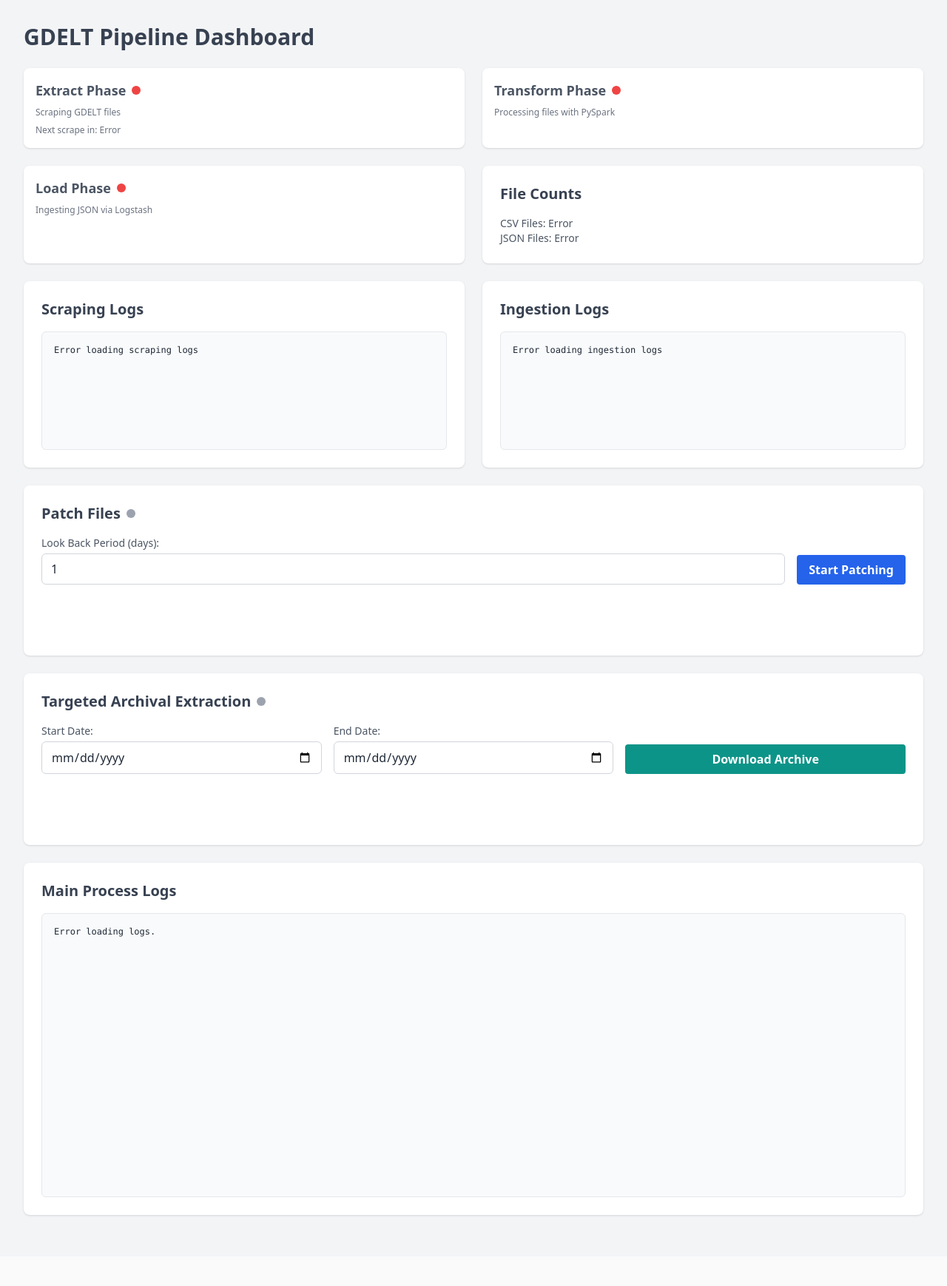
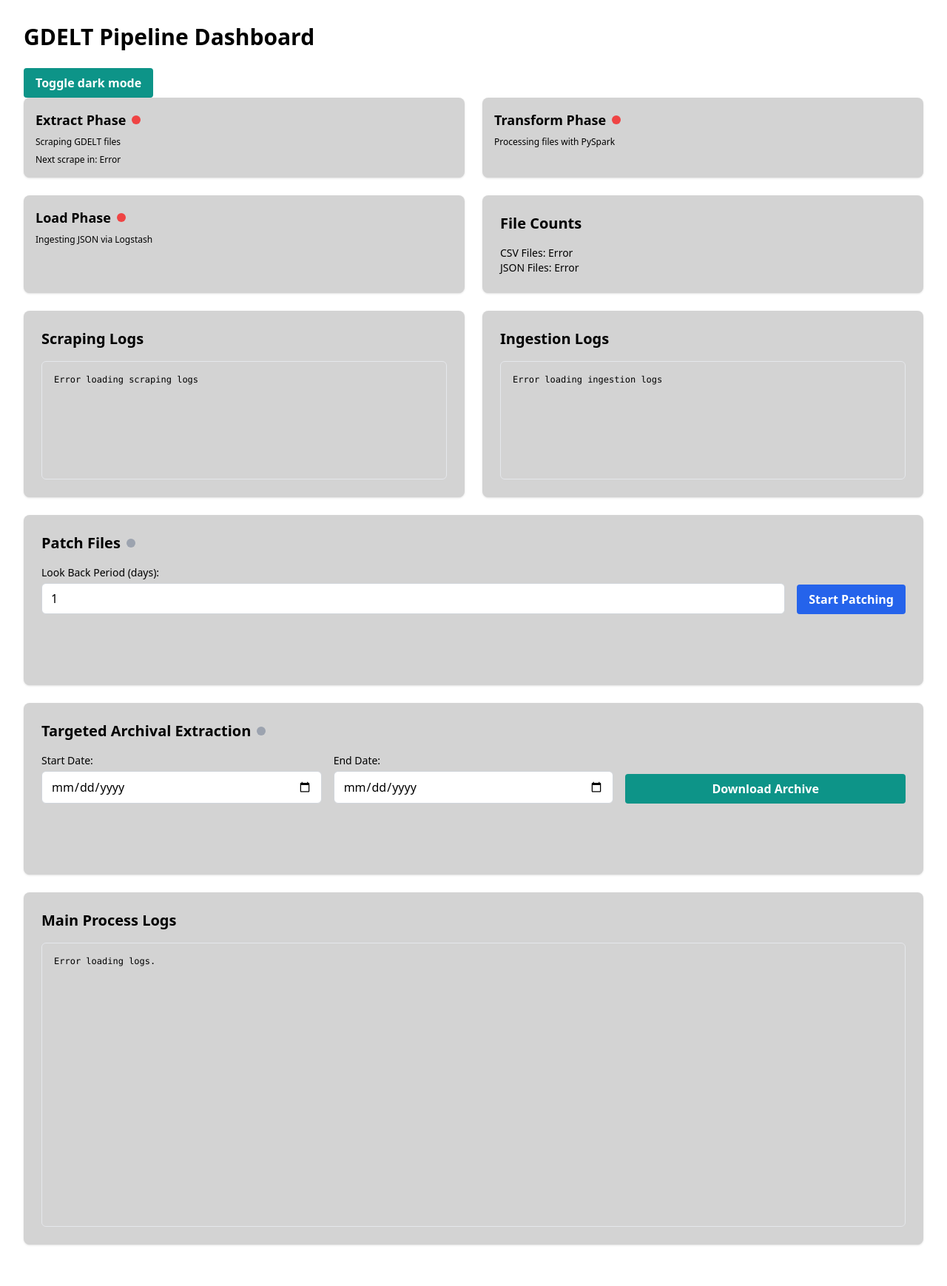
Before and after one commit to o6-webwork/GDELT_ELK, a FastAPI app: page / in a window 1280 px wide. Shown: the whole page at 74% size. Before the commit the page ends 1644 px from the top, so only its background shows below. Run offline with FastAPI, Linux system fonts and the light colour scheme; data that the repository does not hold is empty; some libraries are stand-ins or nearby versions; some web fonts are replaced.

Commit message:
Added dark / light mode functionality

```diff
--- a/pipeline-monitoring/app.py
+++ b/pipeline-monitoring/app.py
@@ -11,6 +11,7 @@ from fastapi import FastAPI, Request, Form
 from fastapi.responses import JSONResponse, HTMLResponse
 from fastapi.templating import Jinja2Templates
 import uvicorn
+from fastapi.responses import RedirectResponse
 
 # Create FastAPI app instance
 app = FastAPI()
@@ -27,6 +28,8 @@ JSON_LOG_FILE = os.environ.get("JSON_FILE_PATH", "./logs/json_log.txt")
 DOWNLOAD_FOLDER = "./csv"
 LOGSTASH_FOLDER = "./logstash_ingest_data/json"
 PYSPARK_LOG_FILE = "./logs/pyspark_log.txt"
+current_viewing_mode = "light"
+alt_viewing_mode = "dark"
 
 INTERVAL = 15 * 60  # 15 minutes delay
 
@@ -47,7 +50,6 @@ archive_downloaded_files = []
 
 
 ############################ Helper Functions ############################
-
 def write(content):
     """
     Append log data into the log file with a current timestamp (Asia/Singapore).
@@ -278,7 +280,6 @@ def patching_task_range(start_date_str, end_date_str, base_url="http://data.gdel
 
 
 ############################ FastAPI Routes ############################
-
 @app.get("/", response_class=HTMLResponse)
 async def dashboard(request: Request):
     if os.path.exists(LOG_FILE):
@@ -286,8 +287,16 @@ async def dashboard(request: Request):
             data = f.read().split("\n")
     else:
         data = []
-    return templates.TemplateResponse("dashboard.html", {"request": request, "data": data})
+    return templates.TemplateResponse(
+            "dashboard.html",
+            {"request": request, "data": data, "view_mode": current_viewing_mode, "alt_view_mode": alt_viewing_mode}
+        )
 
+@app.get("/setcolor")
+async def set_color():
+    global current_viewing_mode, alt_viewing_mode
+    current_viewing_mode, alt_viewing_mode = alt_viewing_mode, current_viewing_mode
+    return RedirectResponse("/")
 
 @app.get("/remaining")
 async def remaining():
@@ -299,7 +308,6 @@ async def remaining():
 
 @app.get("/logs")
 async def get_logs():
-    time.sleep(1)
     logs = displaying_logs(LOG_FILE, 500)
     logs = [line.rstrip() for line in logs]
     return {"lines": logs}
@@ -307,21 +315,18 @@ async def get_logs():
 
 @app.get("/scraping_logs")
 async def displaying_scraping_logs():
-    time.sleep(1)
     scraping_logs = displaying_logs(SCRAPING_LOG_FILE)
     return {"lines": scraping_logs}
 
 
 @app.get("/ingestion_logs")
 async def displaying_ingestion_logs():
-    time.sleep(1)
     ingestion_logs = displaying_logs(JSON_LOG_FILE, 12)
     return {"lines": ingestion_logs}
 
 
 @app.get("/status")
 async def status():
-    time.sleep(1)
     scraping_status = get_pipeline_status(SCRAPING_LOG_FILE)
     transform_status = get_pipeline_status(JSON_LOG_FILE)
     ingestion_status = get_pipeline_status(INGESTION_LOG_FILE)
@@ -334,7 +339,6 @@ async def status():
 
 @app.get("/file_counts")
 async def file_counts():
-    time.sleep(1)
     try:
         csv_files = os.listdir(DOWNLOAD_FOLDER)
         json_files = os.listdir(LOGSTASH_FOLDER)
--- a/pipeline-monitoring/templates/dashboard.html
+++ b/pipeline-monitoring/templates/dashboard.html
@@ -22,43 +22,73 @@
       width: 12px; height: 12px; border-radius: 50%;
       display: inline-block; vertical-align: middle;
     }
+
+    body {
+        {% if view_mode=="dark" %}
+          background-color: black;
+          color: white;
+        {% else %}
+          background-color: white;
+          color: black;
+        {% endif %}
+    }
+
+    .light-dark-box {
+        {% if view_mode=="dark" %}
+          background-color: rgb(33, 33, 33);
+        {% else %}
+          background-color: lightgray;
+        {% endif %}
+
+    .padding {
+      padding: 5vw;
+    }
+
+    }
   </style>
 </head>
-<body class="bg-gray-100 font-sans text-gray-800">
+<body class="font-sans">
   <div class="container mx-auto p-4 md:p-6 lg:p-8 max-w-7xl">
-    <h1 class="text-3xl font-bold mb-6 text-gray-700">GDELT Pipeline Dashboard</h1>
+    <h1 class="text-3xl font-bold mb-6">GDELT Pipeline Dashboard</h1>
+    <div class="padding">
+      <a href="/setcolor">
+        <button type="button" class="bg-teal-600 hover:bg-teal-700 text-white font-bold py-2 px-4 rounded whitespace-nowrap">
+            Toggle {{ alt_view_mode }} mode
+        </button>
+      </a>
+    </div>
 
     <!-- Top Panels Section: 2 x 2 Grid -->
   <div class="grid grid-cols-1 md:grid-cols-2 gap-6 mb-6">
     <!-- Extract Phase Panel -->
-    <div class="bg-white p-4 rounded-lg shadow">
-      <h2 class="text-lg font-semibold mb-2 text-gray-600 flex items-center">
+    <div class="p-4 rounded-lg shadow light-dark-box">
+      <h2 class="text-lg font-semibold mb-2 flex items-center">
         Extract Phase
         <span id="extractIndicator" class="status-dot bg-gray-400 ml-2"></span>
       </h2>
-      <p class="text-xs text-gray-500 mt-1">Scraping GDELT files</p>
-      <p class="text-xs text-gray-500 mt-2">Next scrape in: <span id="remainingExtract" class="font-medium">Loading...</span></p>
+      <p class="text-xs mt-1">Scraping GDELT files</p>
+      <p class="text-xs mt-2">Next scrape in: <span id="remainingExtract" class="font-medium">Loading...</span></p>
     </div>
     <!-- Transform Phase Panel -->
-    <div class="bg-white p-4 rounded-lg shadow">
-      <h2 class="text-lg font-semibold mb-2 text-gray-600 flex items-center">
+    <div class="p-4 rounded-lg shadow light-dark-box">
+      <h2 class="text-lg font-semibold mb-2  flex items-center">
         Transform Phase
         <span id="transformIndicator" class="status-dot bg-gray-400 ml-2"></span>
       </h2>
-      <p class="text-xs text-gray-500 mt-1">Processing files with PySpark</p>
+      <p class="text-xs  mt-1">Processing files with PySpark</p>
     </div>
     <!-- Load Phase Panel -->
-    <div class="bg-white p-4 rounded-lg shadow">
-      <h2 class="text-lg font-semibold mb-2 text-gray-600 flex items-center">
+    <div class=" p-4 rounded-lg shadow light-dark-box">
+      <h2 class="text-lg font-semibold mb-2  flex items-center">
         Load Phase
         <span id="loadIndicator" class="status-dot bg-gray-400 ml-2"></span>
       </h2>
-      <p class="text-xs text-gray-500 mt-1">Ingesting JSON via Logstash</p>
+      <p class="text-xs  mt-1">Ingesting JSON via Logstash</p>
     </div>
     <!-- File Counts Panel -->
-    <div class="bg-white p-6 rounded-lg shadow">
-      <h2 class="text-xl font-semibold mb-4 text-gray-700">File Counts</h2>
-      <div class="text-sm text-gray-600">
+    <div class=" p-6 rounded-lg shadow light-dark-box">
+      <h2 class="text-xl font-semibold mb-4 ">File Counts</h2>
+      <div class="text-sm ">
         <p>CSV Files: <span id="csvCount">0</span></p>
         <p>JSON Files: <span id="jsonCount">0</span></p>
       </div>
@@ -68,33 +98,33 @@
   <!-- Logs Panels Section: 2 x 1 Grid -->
   <div class="grid grid-cols-1 sm:grid-cols-2 gap-6 mb-6">
     <!-- Scraping Logs Panel -->
-    <div class="bg-white p-6 rounded-lg shadow">
-      <h2 class="text-xl font-semibold mb-4 text-gray-700">Scraping Logs</h2>
-      <pre id="scrapingLogsPanel" class="log-panel bg-gray-50 p-4 rounded-md border border-gray-200 h-40 overflow-y-scroll text-xs font-mono"></pre>
+    <div class=" p-6 rounded-lg shadow light-dark-box">
+      <h2 class="text-xl font-semibold mb-4 ">Scraping Logs</h2>
+      <pre id="scrapingLogsPanel" class="log-panel  p-4 rounded-md border border-gray-200 h-40 overflow-y-scroll text-xs font-mono"></pre>
     </div>
     <!-- Ingestion Logs Panel -->
-    <div class="bg-white p-6 rounded-lg shadow">
-      <h2 class="text-xl font-semibold mb-4 text-gray-700">Ingestion Logs</h2>
-      <pre id="ingestionLogsPanel" class="log-panel bg-gray-50 p-4 rounded-md border border-gray-200 h-40 overflow-y-scroll text-xs font-mono"></pre>
+    <div class=" p-6 rounded-lg shadow light-dark-box">
+      <h2 class="text-xl font-semibold mb-4 ">Ingestion Logs</h2>
+      <pre id="ingestionLogsPanel" class="log-panel  p-4 rounded-md border border-gray-200 h-40 overflow-y-scroll text-xs font-mono"></pre>
     </div>
   </div>
 
 
 
       <!-- Manual Patching Section -->
-  <div class="bg-white p-6 rounded-lg shadow mb-6">
-    <h2 class="text-xl font-semibold mb-4 text-gray-700 flex items-center">
+  <div class="light-dark-box p-6 rounded-lg shadow mb-6">
+    <h2 class="text-xl font-semibold mb-4  flex items-center">
       <span>Patch Files</span>
       <span id="patchTitleIndicator" class="ml-2 status-dot bg-gray-400"></span>
     </h2>
     <form id="patchForm" class="flex flex-col sm:flex-row sm:items-end gap-4">
       <div class="flex-grow">
-        <label for="lookBackDays" class="block text-sm font-medium text-gray-600 mb-1">Look Back Period (days):</label>
-        <input type="number" id="lookBackDays" name="look_back_days" class="w-full px-3 py-2 border border-gray-300 rounded-md" value="1" min="1">
+        <label for="lookBackDays" class="block text-sm font-medium  mb-1">Look Back Period (days):</label>
+        <input style="color: black" id="lookBackDays" name="look_back_days" class="w-full px-3 py-2 border border-gray-300 rounded-md" value="1" min="1">
       </div>
       <button type="submit" id="startPatchBtn" class="bg-blue-600 hover:bg-blue-700 text-white font-bold py-2 px-4 rounded whitespace-nowrap">Start Patching</button>
     </form>
-    <div id="patchTaskStatus" class="mt-4 text-sm text-gray-600 min-h-[4em]"></div>
+    <div id="patchTaskStatus" class="mt-4 text-sm  min-h-[4em]"></div>
     <!-- New flex container for progress bar and Cancel button -->
     <div id="patchProgressWrapper" class="mt-2 hidden flex items-center gap-4">
       <progress id="patchProgressBar" max="100" value="0" class="w-full"></progress>
@@ -107,23 +137,23 @@
   </div>
 
       <!-- Targeted Archival Section -->
-  <div class="bg-white p-6 rounded-lg shadow mb-6">
-    <h2 class="text-xl font-semibold mb-4 text-gray-700 flex items-center">
+  <div class="light-dark-box p-6 rounded-lg shadow mb-6">
+    <h2 class="text-xl font-semibold mb-4  flex items-center">
       <span>Targeted Archival Extraction</span>
       <span id="archiveTitleIndicator" class="ml-2 status-dot bg-gray-400"></span>
     </h2>
     <form id="archiveForm" class="grid grid-cols-1 sm:grid-cols-3 gap-4 items-end">
       <div>
-        <label for="startDate" class="block text-sm font-medium text-gray-600 mb-1">Start Date:</label>
-        <input type="date" id="startDate" name="start_date" class="w-full px-3 py-2 border border-gray-300 rounded-md" required>
+        <label for="startDate" class="block text-sm font-medium  mb-1">Start Date:</label>
+        <input style="color: black" type="date" id="startDate" name="start_date" class="w-full px-3 py-2 border border-gray-300 rounded-md" required>
       </div>
       <div>
-        <label for="endDate" class="block text-sm font-medium text-gray-600 mb-1">End Date:</label>
-        <input type="date" id="endDate" name="end_date" class="w-full px-3 py-2 border border-gray-300 rounded-md" required>
+        <label for="endDate" class="block text-sm font-medium  mb-1">End Date:</label>
+        <input style="color: black" type="date" id="endDate" name="end_date" class="w-full px-3 py-2 border border-gray-300 rounded-md" required>
       </div>
       <button type="submit" id="startArchiveBtn" class="bg-teal-600 hover:bg-teal-700 text-white font-bold py-2 px-4 rounded whitespace-nowrap">Download Archive</button>
     </form>
-    <div id="archiveTaskStatus" class="mt-4 text-sm text-gray-600 min-h-[4em]"></div>
+    <div id="archiveTaskStatus" class="mt-4 text-sm  min-h-[4em]"></div>
     <!-- New flex container for archive progress bar and Cancel button -->
     <div id="archiveProgressWrapper" class="mt-2 hidden flex items-center gap-4">
       <progress id="archiveProgressBar" max="100" value="0" class="w-full"></progress>
@@ -136,9 +166,9 @@
   </div>
 
     <!-- Main Process Logs -->
-    <div class="bg-white p-6 rounded-lg shadow mb-6">
-      <h2 class="text-xl font-semibold mb-4 text-gray-700">Main Process Logs</h2>
-      <pre id="logPanel" class="log-panel bg-gray-50 p-4 rounded-md border border-gray-200 h-96 overflow-y-scroll text-xs font-mono"></pre>
+    <div class="p-6 rounded-lg shadow mb-6 light-dark-box">
+      <h2 class="text-xl font-semibold mb-4 ">Main Process Logs</h2>
+      <pre id="logPanel" class="log-panel p-4 rounded-md border border-gray-200 h-96 overflow-y-scroll text-xs font-mono"></pre>
     </div>
   </div>
 
```
